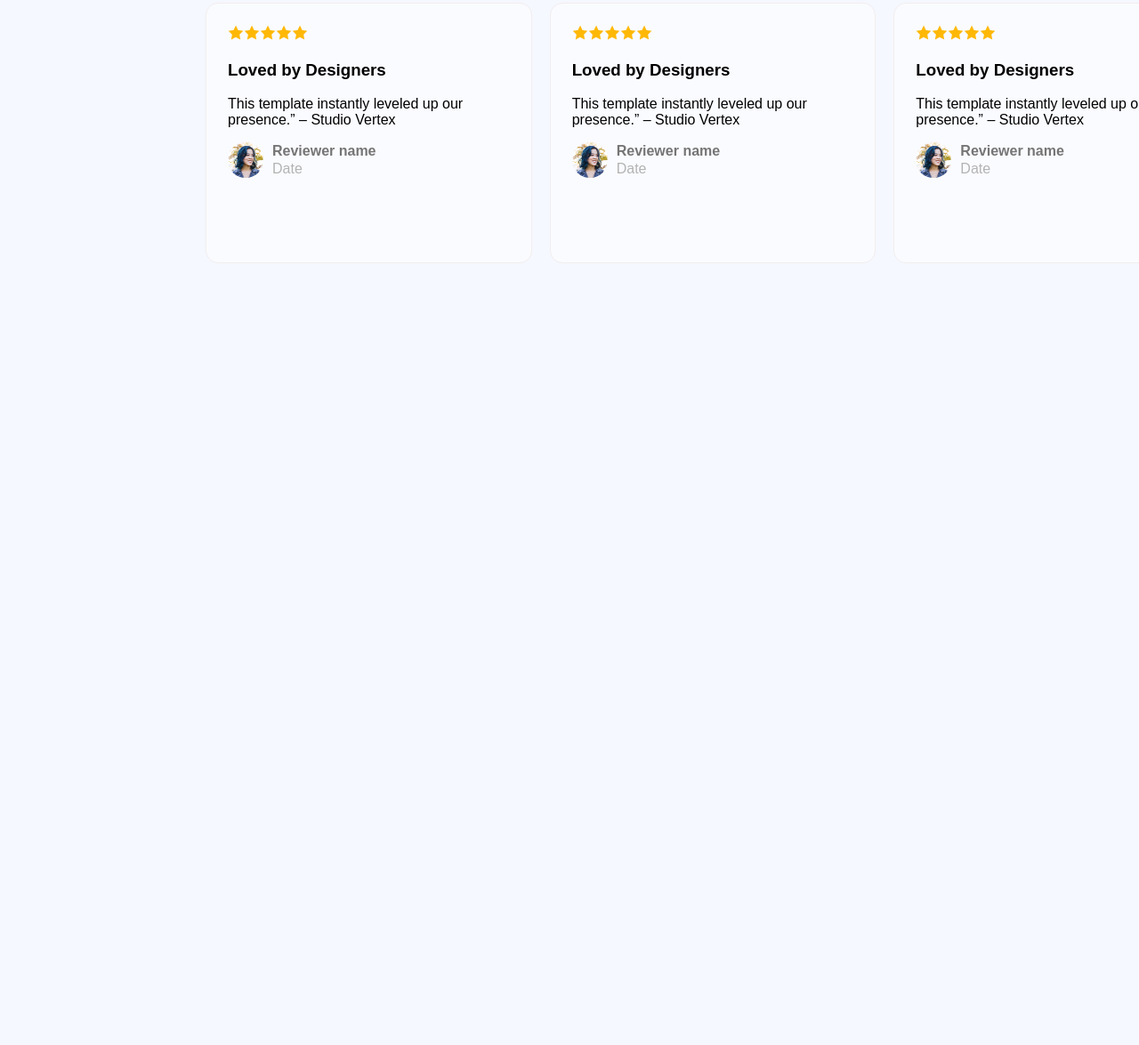
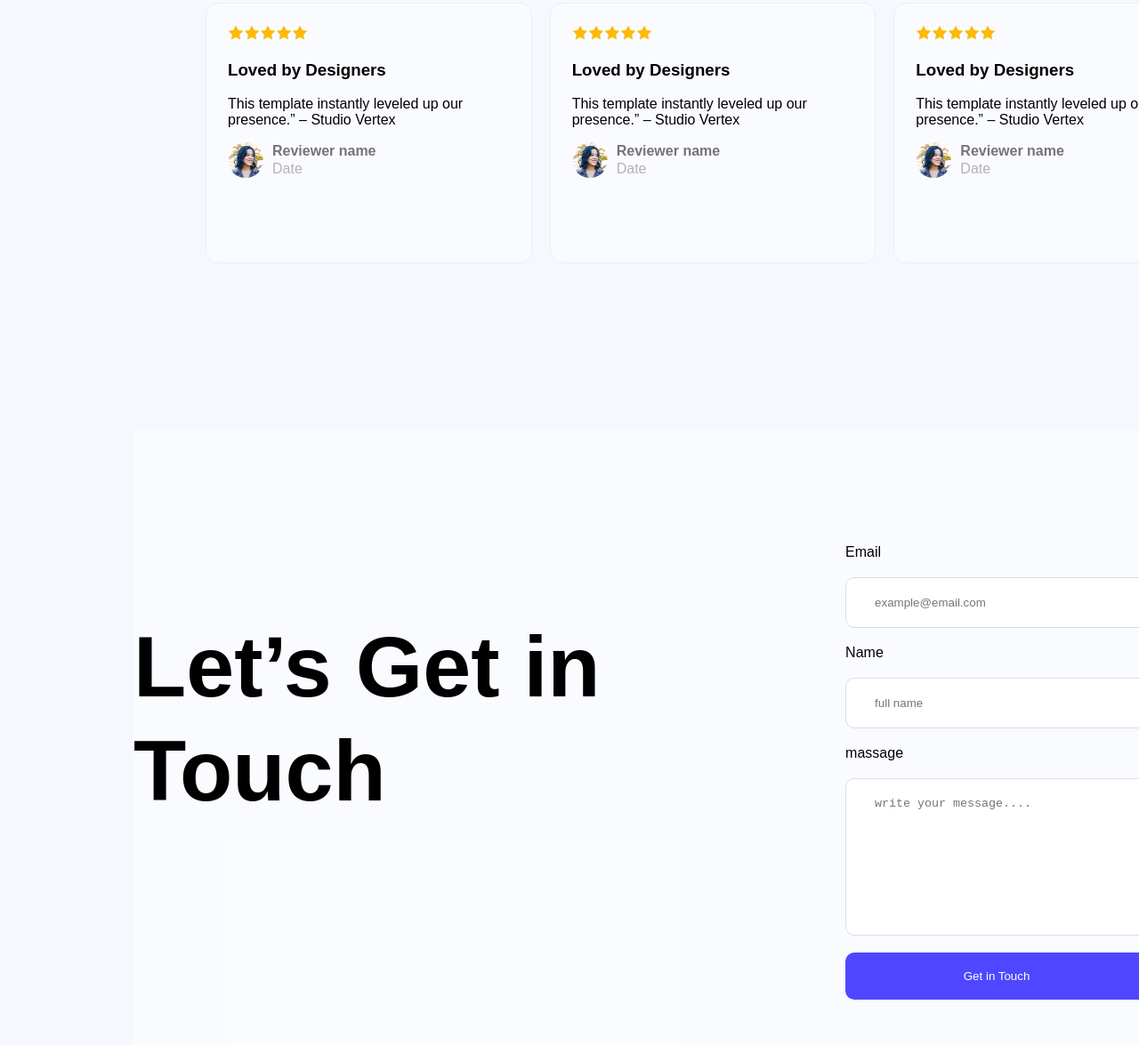
Before and after one commit to shahanhar/web-flow-A01, a plain HTML site: page index.html in a window 1280 px wide. Shown: the part 2358-3533 px from the top of the page at 89% size. Before the commit the page ends 2841 px from the top, so only its background shows below. Drawn offline with Linux system fonts and the light colour scheme.

Commit message:
added a contact section and styles

```diff
--- a/index.html
+++ b/index.html
@@ -96,6 +96,21 @@
                 </div>
             </div>
         </section>
+        <section class="contact">
+            <h2>Let’s Get in Touch</h2>
+            <div class="form">
+                <label for="email">Email</label>
+                <input type="email" name="" id="email" placeholder="example@email.com">
+
+                <label for="name">Name</label>
+                <input type="text" name="" id="name" placeholder="full name">
+
+                <label for="massage">massage</label>
+                <textarea name="" id="massage" cols="30" rows="10" placeholder="write your message...."></textarea>
+
+                <button class="btn-3">Get in Touch</button>
+            </div>
+        </section>
     </main>
     <footer>
 
--- a/styles/index.css
+++ b/styles/index.css
@@ -202,3 +202,57 @@ header{
     font-size: 16px;
     color: #B3B3B3;
 }
+
+/* contact style */
+
+.contact{
+    width: 1140px;
+    display: flex;
+    margin: 92px 150px 14px 150px;
+    gap: auto;
+    background-color: rgba(255, 255, 255, 0.5);
+}
+.contact h2{
+    line-height: 120%;
+    font-weight: bold;
+    font-size: 97px;
+    color: #000000;
+    text-align: left;
+    opacity: 100%;
+    padding: 129px 115px 129px 0px;
+}
+.form{
+    display: flex;
+    flex-direction: column;
+    width: 498px;
+    gap: 19px;
+    justify-content: center;
+    padding: 129px 0px 129px 115px;
+}
+input{
+    padding: 20px 32px;
+    gap: 10px;
+    border-radius: 10px;
+    color: #000000;
+    border: 1px solid #D6DDED;
+}
+label{
+    text-align: left;
+}
+textarea{
+    padding: 20px 32px;
+    gap: 10px;
+    height: 135px;
+    border-radius: 10px;
+    color: #000000;
+    border: 1px solid #D6DDED;
+}
+.btn-3{
+    color: #FFFFFF;
+    background-color: #4E47FF;
+    gap: 10px;
+    padding: 19px 101px;
+    border-radius: 10px;
+    border: none;
+    text-align: center;
+}
```
